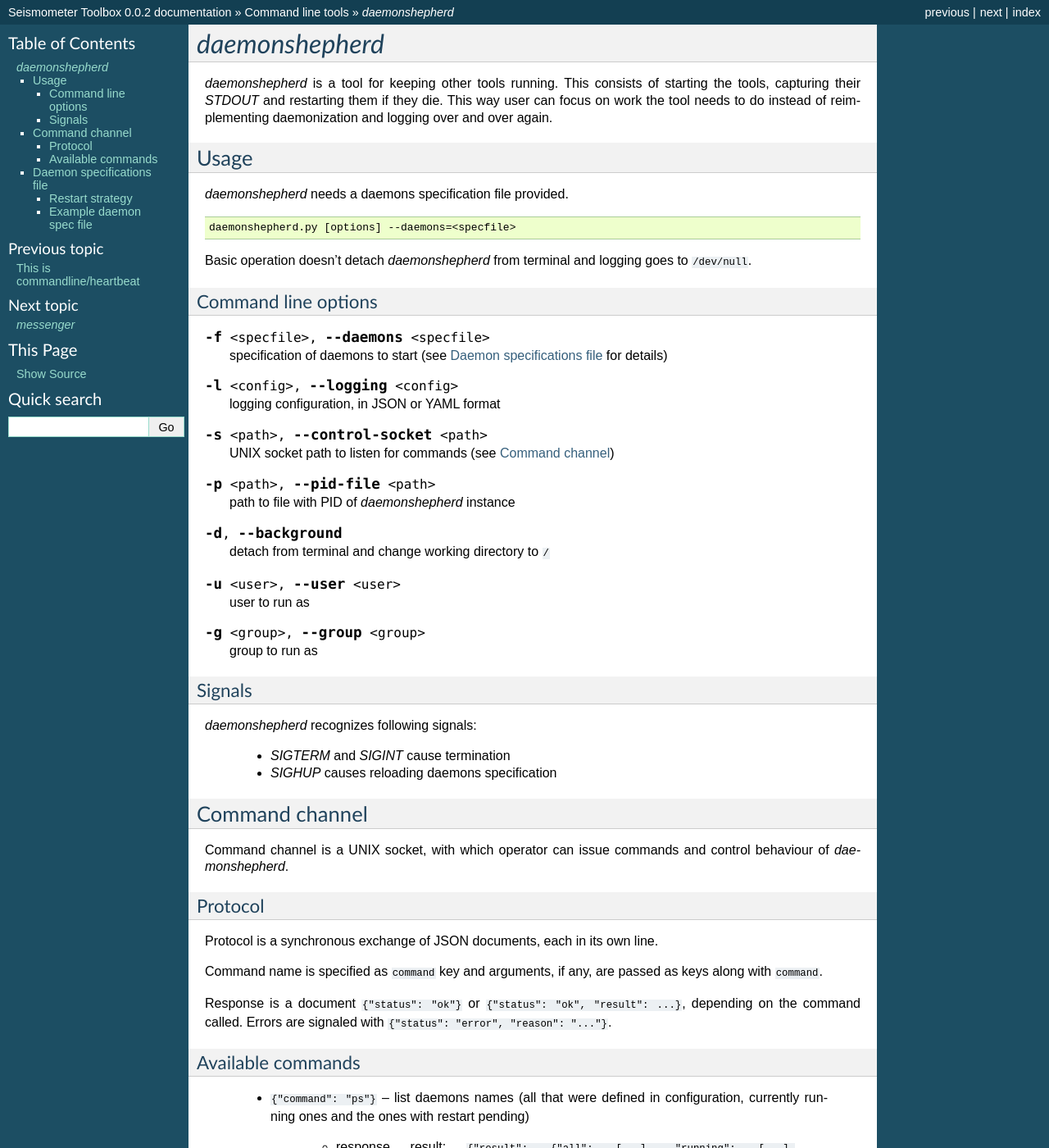
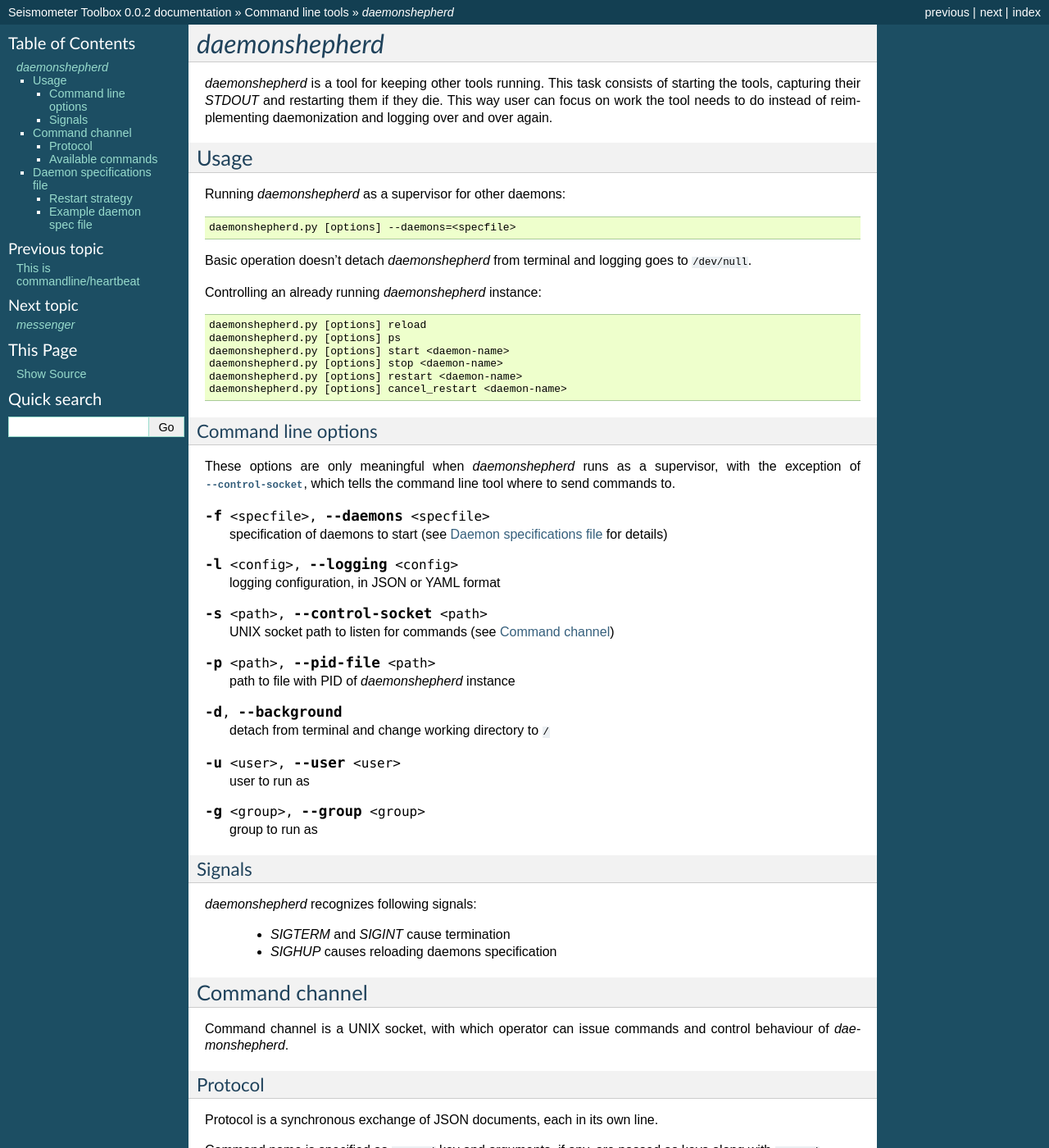
Before and after one commit to dozzie/seismometer-toolbox, a Sphinx documentation site: the page built from doc/commandline/daemonshepherd.rst, in a window 1280 px wide and 1400 px high. Shown: the whole window at 82% size. Built offline with Sphinx 7.4.7, drawn with Linux system fonts in a browser that asks for light colours; some of the changed text lies outside the part shown.

Commit message:
Updated documentation about daemonshepherd.

```diff
--- a/doc/commandline/daemonshepherd.rst
+++ b/doc/commandline/daemonshepherd.rst
@@ -2,16 +2,16 @@
 *daemonshepherd*
 ****************
 
-*daemonshepherd* is a tool for keeping other tools running. This consists of
-starting the tools, capturing their *STDOUT* and restarting them if they die.
-This way user can focus on work the tool needs to do instead of reimplementing
-daemonization and logging over and over again.
+*daemonshepherd* is a tool for keeping other tools running. This task consists
+of starting the tools, capturing their *STDOUT* and restarting them if they
+die. This way user can focus on work the tool needs to do instead of
+reimplementing daemonization and logging over and over again.
 
 
 Usage
 =====
 
-*daemonshepherd* needs a daemons specification file provided.
+Running *daemonshepherd* as a supervisor for other daemons:
 
 .. code-block:: none
 
@@ -20,9 +20,23 @@ Usage
 Basic operation doesn't detach *daemonshepherd* from terminal and logging goes
 to :file:`/dev/null`.
 
+Controlling an already running *daemonshepherd* instance:
+
+.. code-block:: none
+
+   daemonshepherd.py [options] reload
+   daemonshepherd.py [options] ps
+   daemonshepherd.py [options] start <daemon-name>
+   daemonshepherd.py [options] stop <daemon-name>
+   daemonshepherd.py [options] restart <daemon-name>
+   daemonshepherd.py [options] cancel_restart <daemon-name>
 
 Command line options
 --------------------
+
+These options are only meaningful when *daemonshepherd* runs as a supervisor,
+with the exception of :option:`--control-socket`, which tells the command line
+tool where to send commands to.
 
 .. cmdoption:: -f <specfile>, --daemons <specfile>
 
@@ -85,33 +99,35 @@ are signaled with ``{"status": "error", "reason": "..."}``.
 Available commands
 ------------------
 
+   * ``{"command": "reload"}`` -- reload daemons definition file
+
+      * no data returned, just ``{"status": "ok"}``
+
    * ``{"command": "ps"}`` -- list daemons names (all that were defined in
      configuration, currently running ones and the ones with restart pending)
 
       * response result:
-        ``{"result": {"all": [...], "running": [...], "restart_backoff": [...]}, "status": "ok"}``
-      * elements in lists are daemon names
+        ``{"result": [<info1>, <info2>, ...], "status": "ok"}``
+      * ``<infoX>>`` is a hash containing information about the daemon:
+        ``{"daemon": <name>, "pid": <PID> | null, "running": true | false,
+        "restart_at": null | <timestamp>}``
 
-   * ``{"command": "reload"}`` -- reload daemons definition file
-
-      * no data returned, just ``{"status": "ok"}``
-
-   * ``{"command": "start", "daemon": "daemon-name"}`` -- start a daemon that
+   * ``{"command": "start", "daemon": <name>}`` -- start a daemon that
      is stopped or waits in backoff for restart
 
       * no data returned, just ``{"status": "ok"}``
 
-   * ``{"command": "stop", "daemon": "daemon-name"}`` -- stop a daemon that is
+   * ``{"command": "stop", "daemon": <name>}`` -- stop a daemon that is
      running or cancel its restart if it is waiting in backoff
 
       * no data returned, just ``{"status": "ok"}``
 
-   * ``{"command": "restart", "daemon": "daemon-name"}`` -- restart running
+   * ``{"command": "restart", "daemon": <name>}`` -- restart running
      daemon (immediately if it waits in backoff) or start stopped one
 
       * no data returned, just ``{"status": "ok"}``
 
-   * ``{"command": "cancel_restart", "daemon": "daemon-name"}`` -- cancel
+   * ``{"command": "cancel_restart", "daemon": <name>}`` -- cancel
      pending restart of a daemon. If daemon was running, nothing changes. If
      daemon was waiting in backoff timer, backoff is reset and the daemon is
      left stopped.
```
